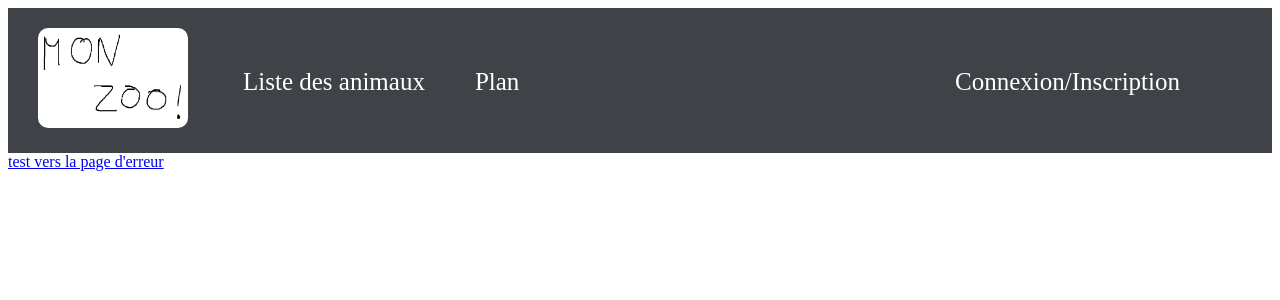
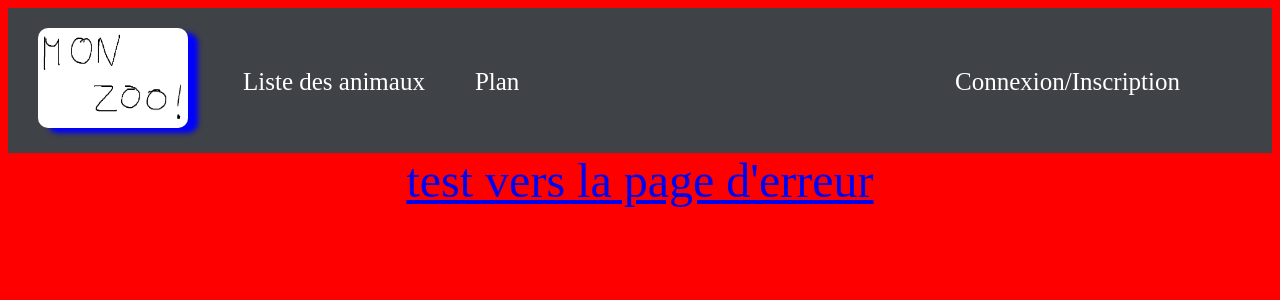
Before and after one commit to Strikza/AAW-PROJET, a React (Vite) app in the folder projet_zoo-aaw/: page / in a window 1280 px wide. Shown: the top 300 px of the page. Built offline with nearby package versions, Linux system fonts and the light colour scheme.

Commit message:
CSS error

```diff
--- a/projet_zoo-aaw/src/error-page.css
+++ b/projet_zoo-aaw/src/error-page.css
@@ -1,10 +1,15 @@
-
-
 #cringe{
     height: 500px;
     width: 500px;
 }
 
-#cringe-div{
+body {
+    background-color: #ff0000;
+    color: #00ff00;
     text-align: center;
+    font-size: 3em;
 }
+
+img {
+    box-shadow: 10px 5px 5px #0000ff;
+}
```
